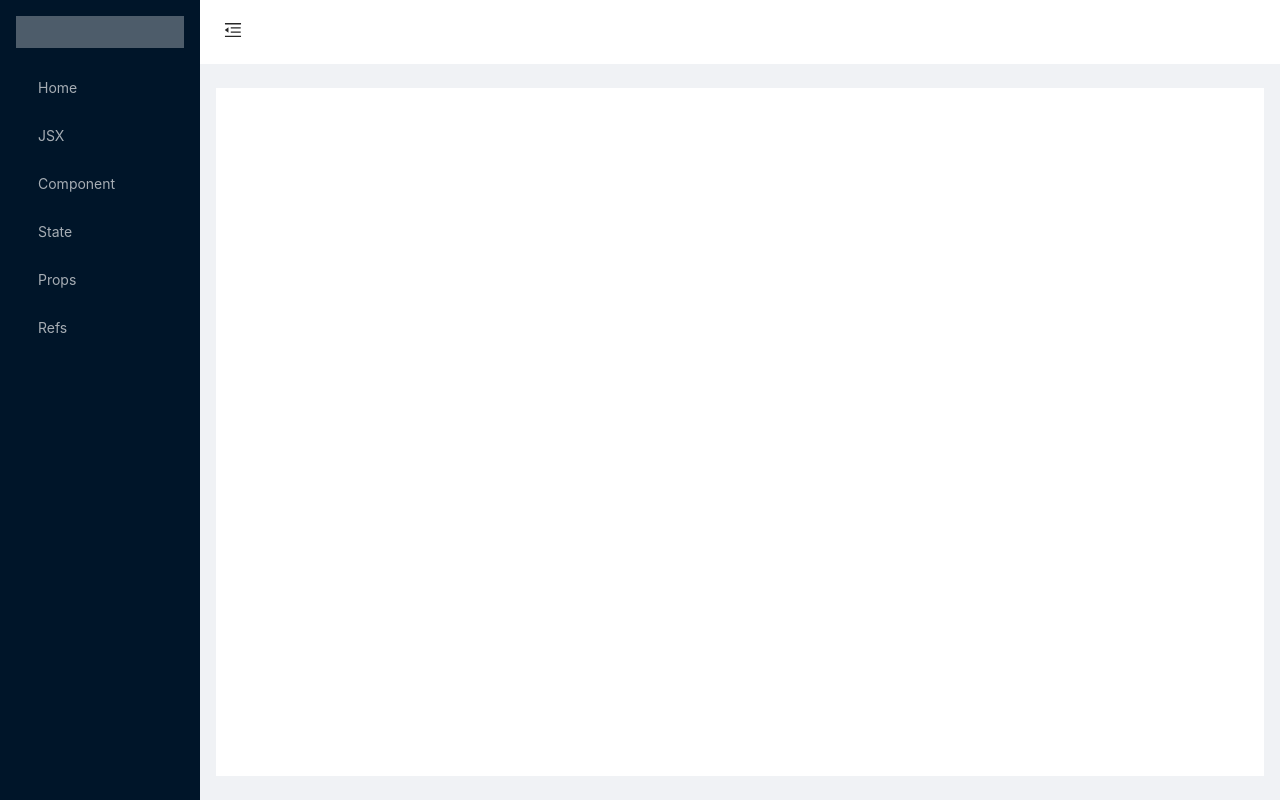
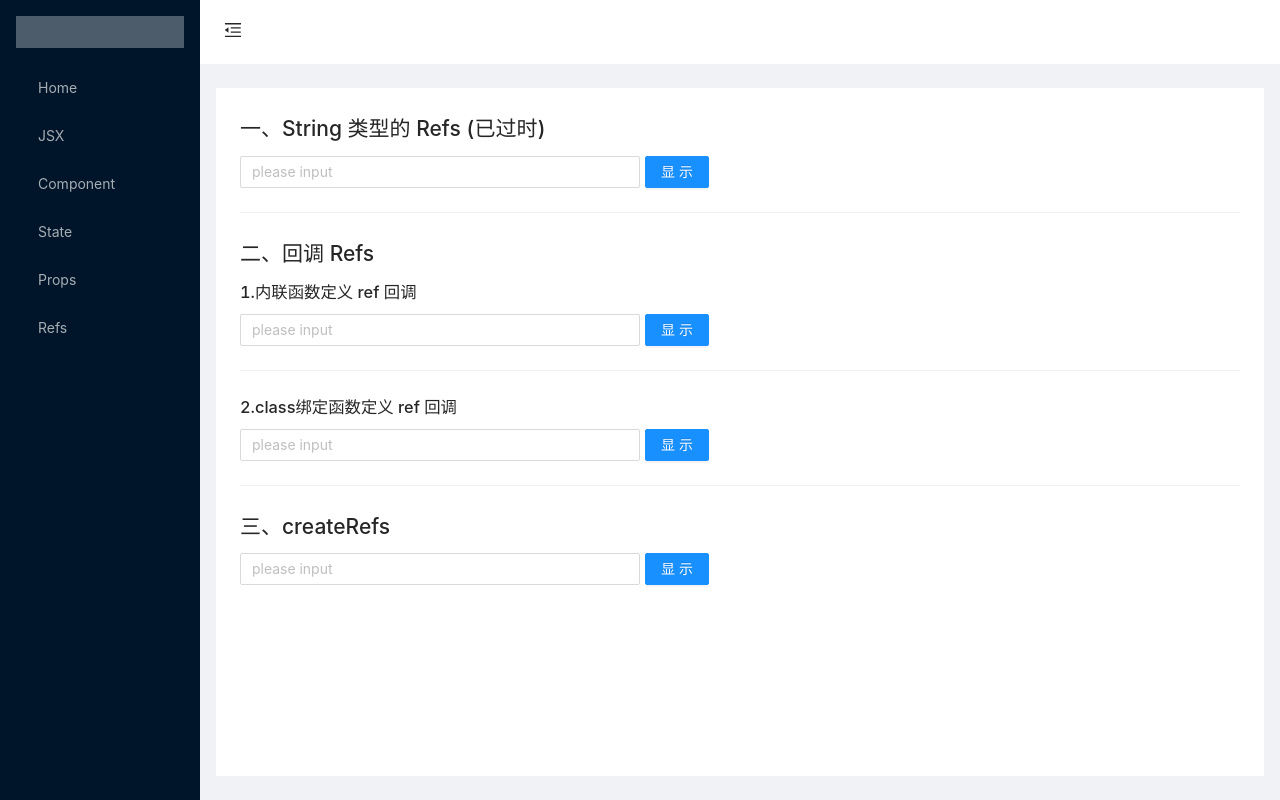
Before and after one commit to StevieTaylor/react-studying, a React (Create React App) app: page /refs in a window 1280 px wide. Built offline with nearby package versions, Linux system fonts and the light colour scheme.

Commit message:
[feat] Refs & DOM

```diff
--- a/src/pages/Refs/index.tsx
+++ b/src/pages/Refs/index.tsx
@@ -2,16 +2,24 @@
  * @Author: Stevie
  * @Date: 2021-03-31 06:05:27
  * @LastEditors: Stevie
- * @LastEditTime: 2021-03-31 07:12:11
+ * @LastEditTime: 2021-04-02 01:19:20
  * @Description: file content
  */
 import React from 'react';
+import { Divider } from 'antd'
+import StringRefs from './StringRefs';
+import CallbackRefs from './CallbackRefs';
+import CreateRefs from './CreateRefs';
 
 class RefsDemo extends React.Component {
     render() {
         return (
-            <div>
-
+            <div className="refs">
+                <StringRefs />
+                <Divider type="horizontal"></Divider>
+                <CallbackRefs />
+                <Divider type="horizontal"></Divider>
+                <CreateRefs />
             </div>
         );
     }
```
